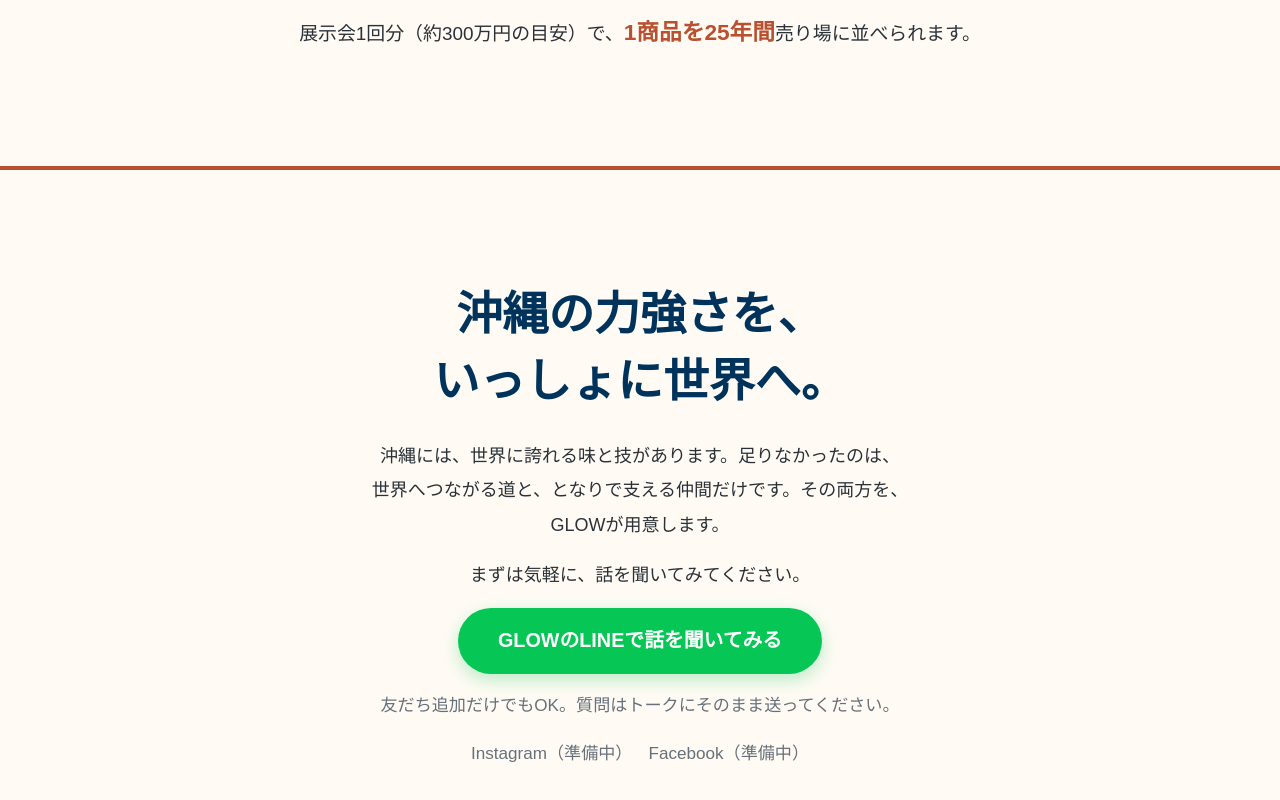
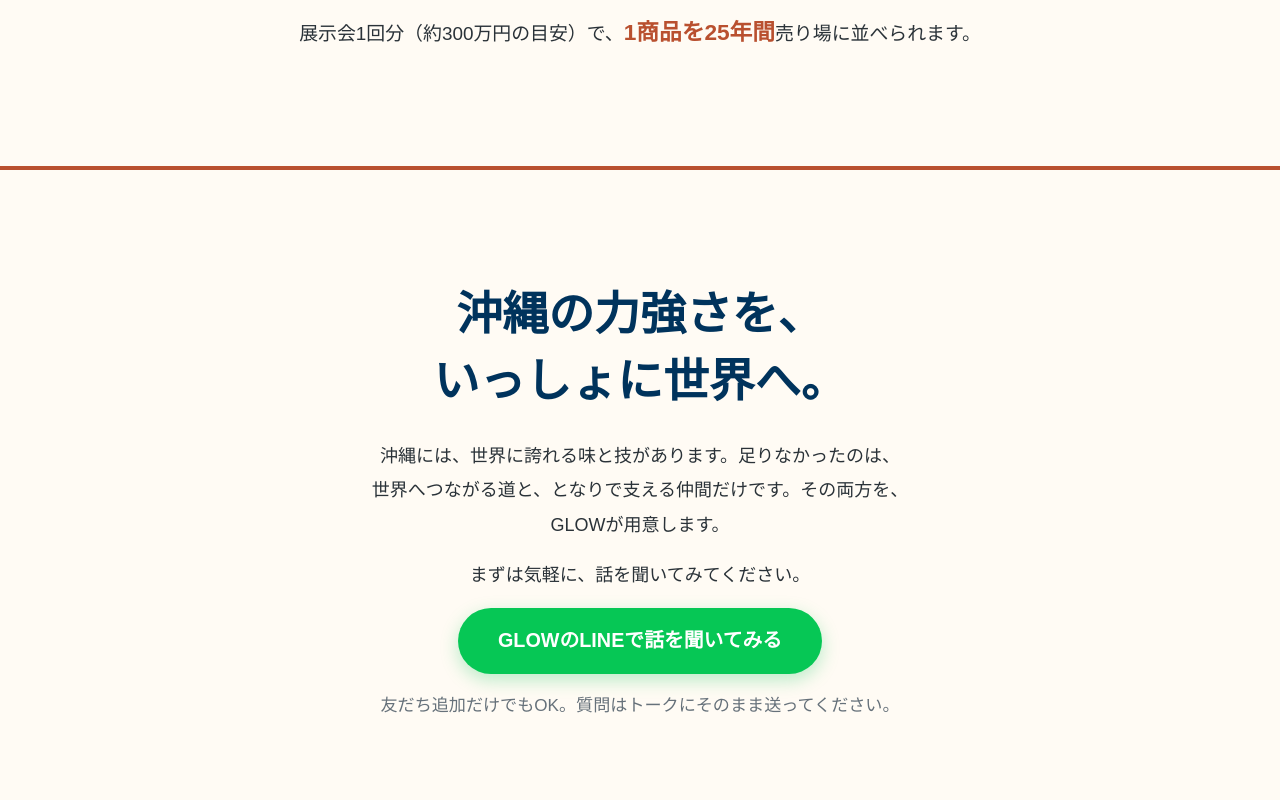
Before and after one commit to allgroup-inc/glow-world, a plain HTML site: page index.html in a window 1280 px wide. Shown: the part 11176-11976 px from the top of the page. Drawn offline with Linux system fonts and the light colour scheme; a web font is replaced by a local one.

Commit message:
InstagramとFacebookの「準備中」の表示を外す(2026-11-04 小柳さん指示)
Co-Authored-By: Claude Opus 5.5 <noreply@anthropic.com>
Claude-Session: https://claude.ai/code/session_016UFDXVuYFtAtTGYqmXNcP3

```diff
--- a/index.html
+++ b/index.html
@@ -242,10 +242,6 @@
                 <p>まずは気軽に、話を聞いてみてください。</p>
                 <a class="btn-line big" href="https://allgroup-inc.github.io/hojo-hq/go/glow-lp/"><span class="btn-text"><span class="nw">GLOWのLINEで</span><span class="nw">話を聞いてみる</span></span></a>
                 <p class="pending"><span class="nw">友だち追加だけでもOK。</span><span class="nw">質問はトークに</span><span class="nw">そのまま送ってください。</span></p>
-                <ul class="sns">
-                    <li>Instagram（準備中）</li>
-                    <li>Facebook（準備中）</li>
-                </ul>
             </div>
         </section>
 
```
